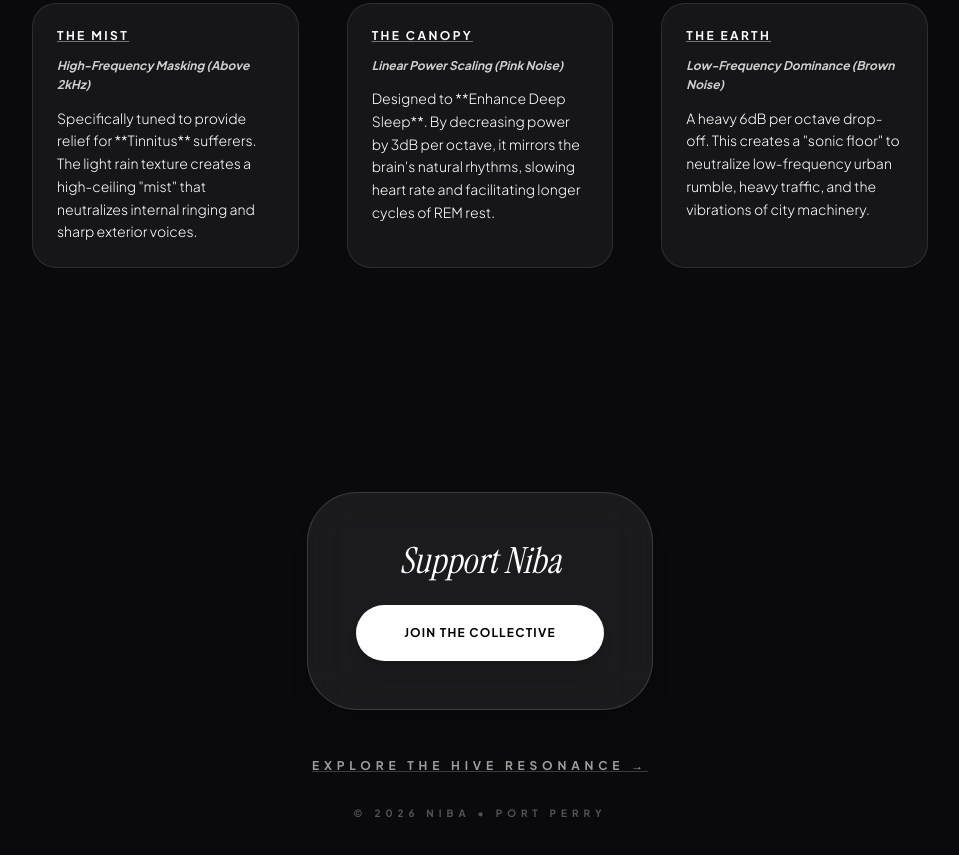
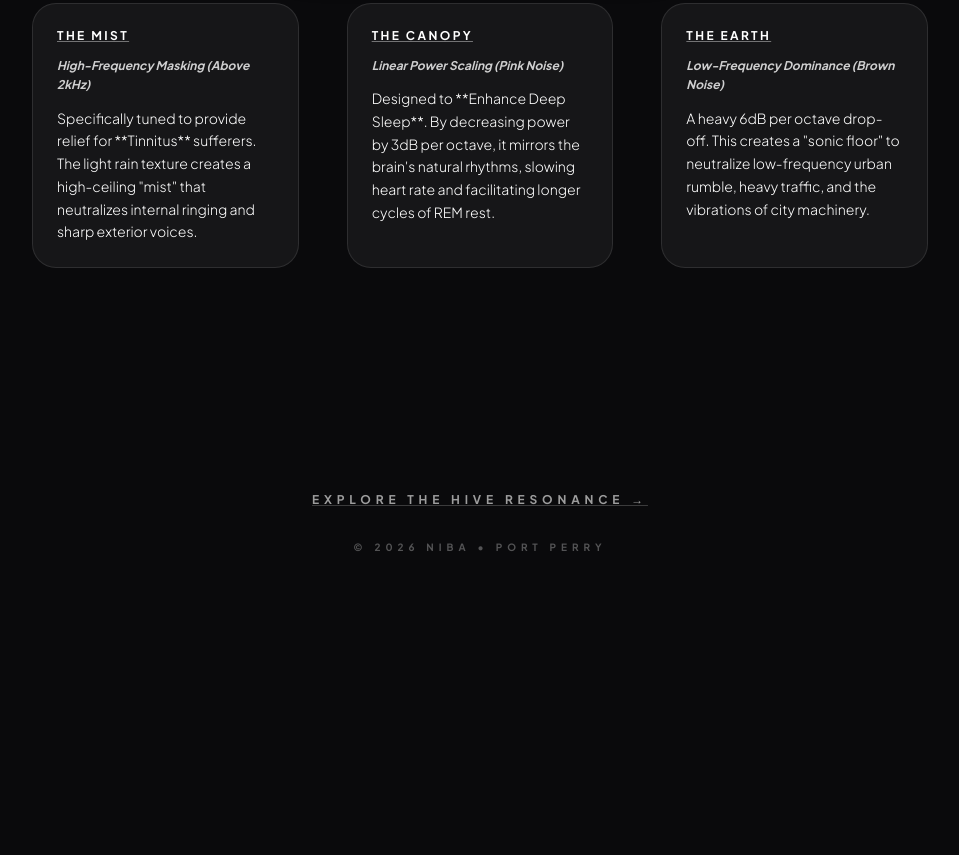
Before and after one commit to mikestamper2017-design/NIBA, a website: page www/index.html in a window 1280 px wide. Shown: the part 1414-2269 px from the top of the page, without its empty margins (160-1119 px from the left). After the commit the page ends 2097 px from the top, so only its background shows below. Drawn offline with nearby package versions, Linux system fonts and the light colour scheme; files whose address does not match are found by name.

Commit message:
Update index.html

```diff
--- a/www/index.html
+++ b/www/index.html
@@ -93,10 +93,7 @@
         </section>
 
         <footer class="py-32 px-6 text-center flex flex-col gap-12">
-            <div class="max-w-xl mx-auto glass p-12 rounded-[50px] shadow-xl">
-                <h2 class="serif text-4xl mb-6 italic text-white">Support Niba</h2>
-                <a href="https://buymeacoffee.com/niba" target="_blank" class="inline-block px-12 py-5 bg-white text-black rounded-full font-bold uppercase tracking-widest text-xs hover:bg-slate-200 transition-all shadow-lg">Join the Collective</a>
-            </div>
+
             <div class="flex flex-col gap-8">
                 <a href="https://mikestamper2017-design.github.io/niba-hive/" class="text-white/60 text-xs uppercase tracking-[0.4em] font-bold hover:text-white transition-colors underline decoration-white/20">Explore the Hive Resonance →</a>
                 <p class="text-[10px] text-white/30 uppercase tracking-[0.5em] font-bold">&copy; 2026 NIBA • PORT PERRY</p>
```
